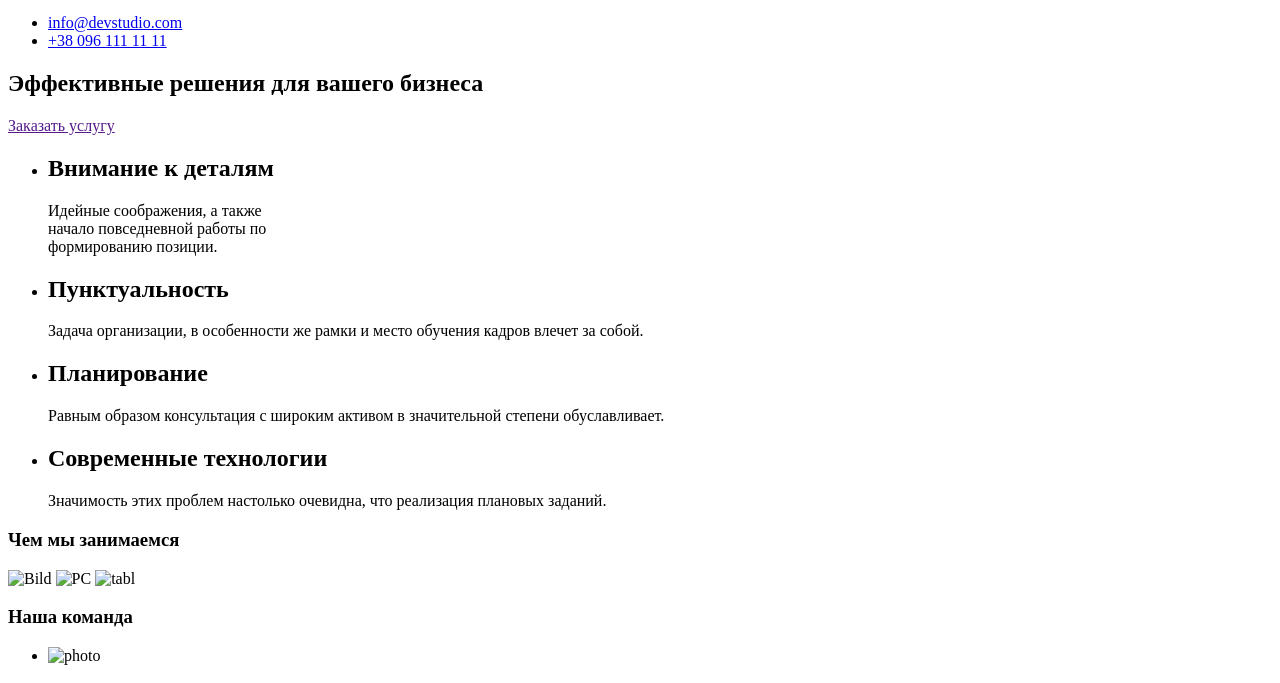
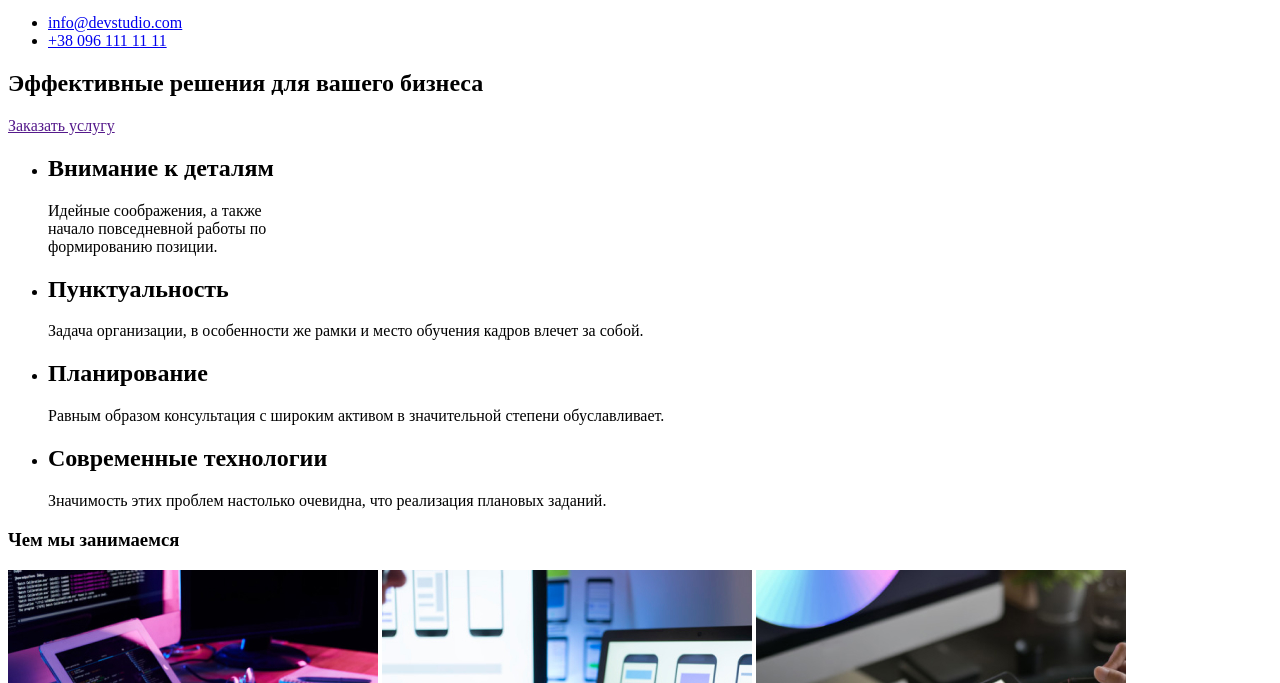
Before and after one commit to TetyanaSveden/goit-markup-hw-01, a plain HTML site: page index.html in a window 1280 px wide. Shown: the part 104-787 px from the top of the page. Drawn offline with Linux system fonts and the light colour scheme; the site is published under a folder, as on GitHub Pages, so addresses that start at the root find nothing.

Commit message:
redackt pictures
redackt pictures

```diff
--- a/index.html
+++ b/index.html
@@ -50,15 +50,15 @@
  </section>
  <section>
      <h3>Чем мы занимаемся</h3>
-     <img src="/images/bild.jpg" alt="Bild">
-     <img src="/images/pc.jpg" alt="PC">
-     <img src="/images/tabl.jpg" alt="tabl">
+     <img src="images/bild.jpg" alt="Bild">
+     <img src="images/pc.jpg" alt="PC">
+     <img src="images/tabl.jpg" alt="tabl">
  </section>
  <section>
      <h3>Наша команда</h3>
      <ul>
          <li>
-             <img src="/images/1.jpg" alt="photo">
+             <img src="images/1.jpg" alt="photo">
              <h4>Игорь Демьяненко</h4>
              <p>Product Designer</p>
          </li>
```
